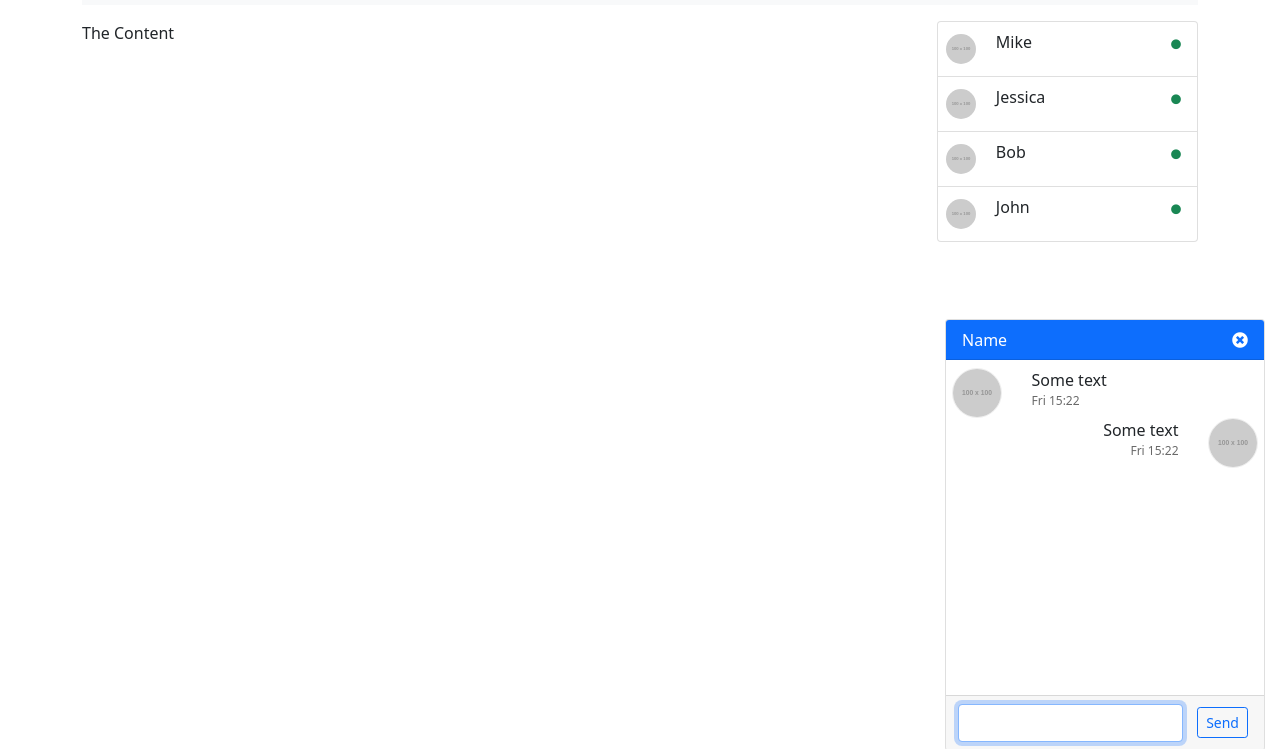
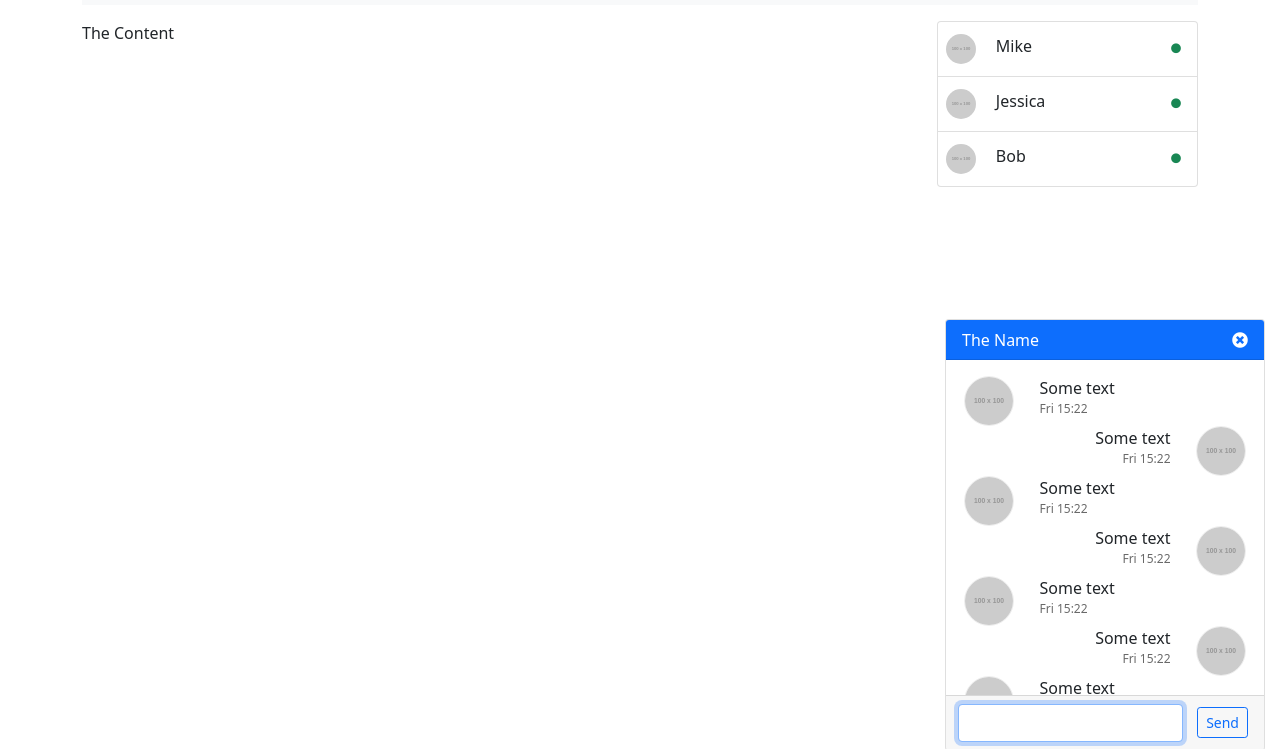
Before and after one commit to UISTRepo/ip_2021, a plain HTML site: page index.html in a window 1280 px wide. Both pictures are taken after a click on the item "Mike". Shown: the part 51-800 px from the top of the page. Drawn offline with nearby package versions, Linux system fonts and the light colour scheme; placeholder pictures from the web are drawn by us.

Commit message:
Prepared the website for the next tutorial

```diff
--- a/css/main.css
+++ b/css/main.css
@@ -13,7 +13,8 @@
 
 .chat-window .card-body{
     height: 335px;
-    padding: 8px 0;
+    overflow-y: scroll;
+    overflow-x: hidden;
 }
 
 .chat-window .card-body .messages .thumb img{
--- a/index.html
+++ b/index.html
@@ -59,10 +59,10 @@
                     <div class="col-2 thumb">
                         <img src="https://via.placeholder.com/100">
                     </div>
-                    <div class="col-8">
+                    <div class="col-8 pt-1">
                         Mike
                     </div>
-                    <div class="col-2 text-end">
+                    <div class="col-2 text-end pt-1">
                         <i class="fas fa-circle text-success"></i>
                     </div>
                 </div>
@@ -72,10 +72,10 @@
                     <div class="col-2 thumb">
                         <img src="https://via.placeholder.com/100">
                     </div>
-                    <div class="col-8">
+                    <div class="col-8 pt-1">
                         Jessica
                     </div>
-                    <div class="col-2 text-end">
+                    <div class="col-2 text-end pt-1">
                         <i class="fas fa-circle text-success"></i>
                     </div>
                 </div>
@@ -85,23 +85,10 @@
                     <div class="col-2 thumb">
                         <img src="https://via.placeholder.com/100">
                     </div>
-                    <div class="col-8">
+                    <div class="col-8 pt-1">
                         Bob
                     </div>
-                    <div class="col-2 text-end">
-                        <i class="fas fa-circle text-success"></i>
-                    </div>
-                </div>
-            </li>
-            <li class="list-group-item" onclick="openChat(5)">
-                <div class="row">
-                    <div class="col-2 thumb">
-                        <img src="https://via.placeholder.com/100">
-                    </div>
-                    <div class="col-8">
-                        John
-                    </div>
-                    <div class="col-2 text-end">
+                    <div class="col-2 text-end pt-1">
                         <i class="fas fa-circle text-success"></i>
                     </div>
                 </div>
@@ -110,13 +97,12 @@
     </div>
 </div>
 
-
 <div id="chatWindowTemplate" class="chat-window">
     <div class="card">
         <div class="card-header bg-primary text-white">
             <div class="row">
-                <div class="col-8">
-                    Name
+                <div class="col-8 name-placeholder">
+
                 </div>
                 <div class="col-4 text-end">
                     <i class="fas fa-times-circle" style="cursor:pointer;" onclick="closeChat(this)"></i>
@@ -125,6 +111,84 @@
         </div>
         <div class="card-body">
             <div class="messages">
+                <div class="his-message row">
+                    <div class="col-3 text-center">
+                        <div class="thumb">
+                            <img src="https://via.placeholder.com/100">
+                        </div>
+                    </div>
+                    <div class="col-9">
+                        <div class="message">
+                            <div>Some text</div>
+                            <div class="timestamp">Fri 15:22</div>
+                        </div>
+                    </div>
+                </div>
+                <div class="my-message row">
+                    <div class="col-9 text-end">
+                        <div class="message">
+                            <div>Some text</div>
+                            <div class="timestamp">Fri 15:22</div>
+                        </div>
+                    </div>
+                    <div class="col-3 text-center">
+                        <div class="thumb">
+                            <img src="https://via.placeholder.com/100">
+                        </div>
+                    </div>
+                </div>
+                <div class="his-message row">
+                    <div class="col-3 text-center">
+                        <div class="thumb">
+                            <img src="https://via.placeholder.com/100">
+                        </div>
+                    </div>
+                    <div class="col-9">
+                        <div class="message">
+                            <div>Some text</div>
+                            <div class="timestamp">Fri 15:22</div>
+                        </div>
+                    </div>
+                </div>
+                <div class="my-message row">
+                    <div class="col-9 text-end">
+                        <div class="message">
+                            <div>Some text</div>
+                            <div class="timestamp">Fri 15:22</div>
+                        </div>
+                    </div>
+                    <div class="col-3 text-center">
+                        <div class="thumb">
+                            <img src="https://via.placeholder.com/100">
+                        </div>
+                    </div>
+                </div>
+                <div class="his-message row">
+                    <div class="col-3 text-center">
+                        <div class="thumb">
+                            <img src="https://via.placeholder.com/100">
+                        </div>
+                    </div>
+                    <div class="col-9">
+                        <div class="message">
+                            <div>Some text</div>
+                            <div class="timestamp">Fri 15:22</div>
+                        </div>
+                    </div>
+                </div>
+                <div class="my-message row">
+                    <div class="col-9 text-end">
+                        <div class="message">
+                            <div>Some text</div>
+                            <div class="timestamp">Fri 15:22</div>
+                        </div>
+                    </div>
+                    <div class="col-3 text-center">
+                        <div class="thumb">
+                            <img src="https://via.placeholder.com/100">
+                        </div>
+                    </div>
+                </div>
                 <div class="his-message row">
                     <div class="col-3 text-center">
                         <div class="thumb">
--- a/js/app.js
+++ b/js/app.js
@@ -16,8 +16,7 @@ function openChat(user_id){
 
         newChatWindow = chatTemplate.cloneNode(true);
         newChatWindow.id = id;
-        newChatWindow.style.right = totalChatsOpened*350 + 'px';
-        totalChatsOpened++;
+        newChatWindow.style.right = totalChatsOpened++*350 + 'px';
 
         var body = document.getElementsByTagName('body')[0];
 
@@ -25,6 +24,7 @@ function openChat(user_id){
     }
 
     newChatWindow.querySelector(".message-input").focus();
+    newChatWindow.querySelector(".name-placeholder").innerHTML = "The Name";
 
 }
 
```
